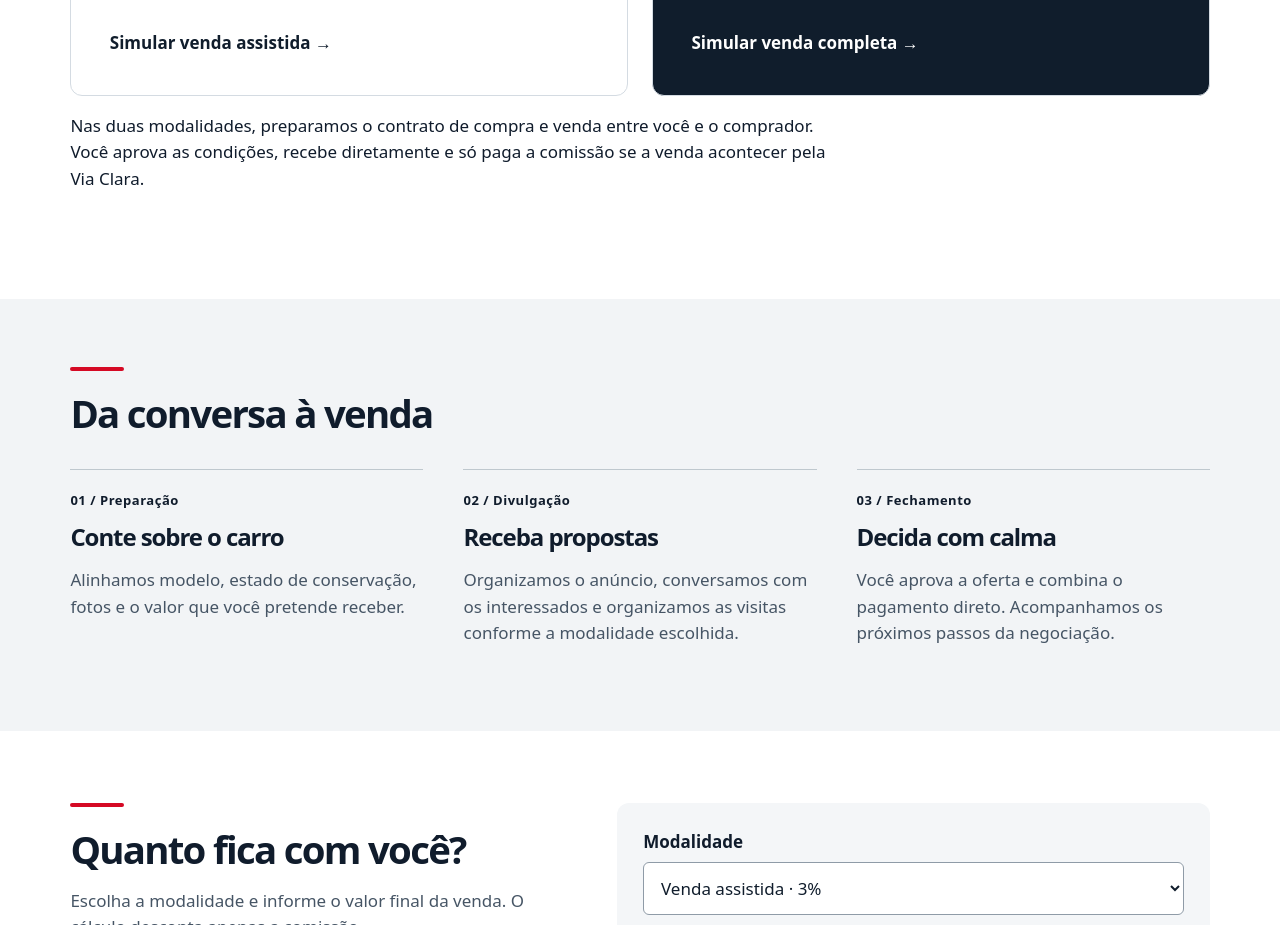
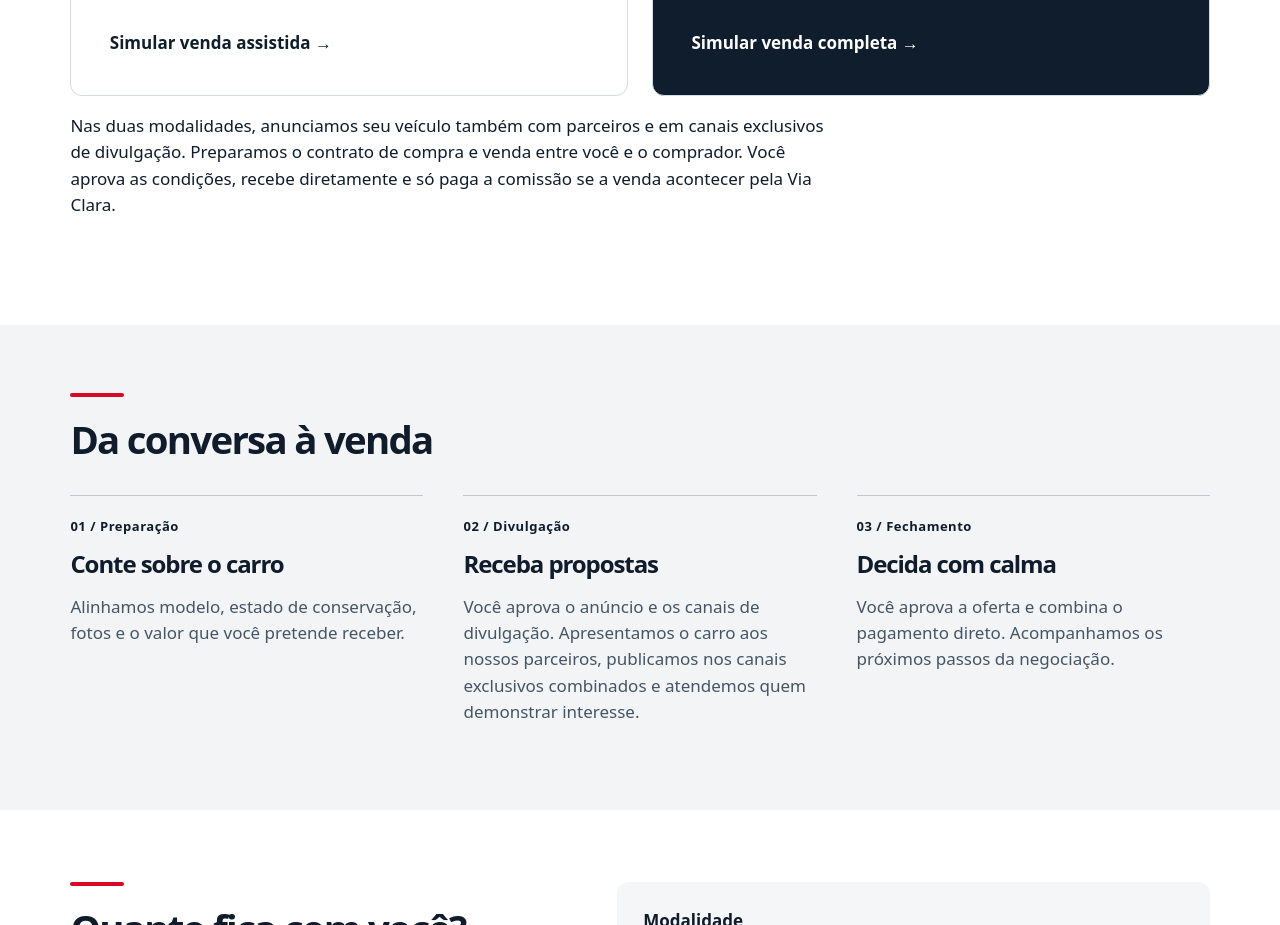
Before and after one commit to Kauerc10/via-clara, a plain HTML site: page index.html in a window 1280 px wide. Shown: the part 1276-2201 px from the top of the page. Drawn offline with Linux system fonts and the light colour scheme.

Commit message:
Destaca parceiros e canais exclusivos nas duas modalidades

```diff
--- a/index.html
+++ b/index.html
@@ -4,7 +4,7 @@
 <section class="wrap plans" id="modalidades"><b class="line"></b><h2>Como você prefere vender?</h2><div class="plan-grid">
 <article><h3>Venda assistida</h3><strong class="rate">3%</strong><p>Para quem quer continuar usando o carro durante a venda.</p><ul><li>O veículo e as chaves ficam com você.</li><li>Preparamos o anúncio, divulgamos nos canais combinados e atendemos os interessados.</li><li>Agendamos as visitas conforme sua disponibilidade e intermediamos as propostas.</li></ul><a href="#comissao" data-rate="3">Simular venda assistida →</a></article>
 <article><h3>Venda completa</h3><strong class="rate">5%</strong><p>Para quem prefere delegar também a retirada e a apresentação do carro.</p><ul><li>Formalizamos a intermediação e custeamos a procuração pública com os poderes acordados.</li><li>Retiramos o veículo mediante registro de entrega e cuidamos da divulgação e das visitas.</li><li>Conduzimos a negociação e acompanhamos a documentação até a conclusão da venda.</li></ul><a href="#comissao" data-rate="5">Simular venda completa →</a></article></div>
-<p class="common">Nas duas modalidades, preparamos o contrato de compra e venda entre você e o comprador. Você aprova as condições, recebe diretamente e só paga a comissão se a venda acontecer pela Via Clara.</p></section><section class="process" id="processo"><div class="wrap"><b class="line"></b><h2>Da conversa à venda</h2><div class="steps"><article><small>01 / Preparação</small><h3>Conte sobre o carro</h3><p>Alinhamos modelo, estado de conservação, fotos e o valor que você pretende receber.</p></article><article><small>02 / Divulgação</small><h3>Receba propostas</h3><p>Organizamos o anúncio, conversamos com os interessados e organizamos as visitas conforme a modalidade escolhida.</p></article><article><small>03 / Fechamento</small><h3>Decida com calma</h3><p>Você aprova a oferta e combina o pagamento direto. Acompanhamos os próximos passos da negociação.</p></article></div></div></section>
+<p class="common">Nas duas modalidades, anunciamos seu veículo também com parceiros e em canais exclusivos de divulgação. Preparamos o contrato de compra e venda entre você e o comprador. Você aprova as condições, recebe diretamente e só paga a comissão se a venda acontecer pela Via Clara.</p></section><section class="process" id="processo"><div class="wrap"><b class="line"></b><h2>Da conversa à venda</h2><div class="steps"><article><small>01 / Preparação</small><h3>Conte sobre o carro</h3><p>Alinhamos modelo, estado de conservação, fotos e o valor que você pretende receber.</p></article><article><small>02 / Divulgação</small><h3>Receba propostas</h3><p>Você aprova o anúncio e os canais de divulgação. Apresentamos o carro aos nossos parceiros, publicamos nos canais exclusivos combinados e atendemos quem demonstrar interesse.</p></article><article><small>03 / Fechamento</small><h3>Decida com calma</h3><p>Você aprova a oferta e combina o pagamento direto. Acompanhamos os próximos passos da negociação.</p></article></div></div></section>
 <section class="wrap split" id="comissao"><div><b class="line"></b><h2>Quanto fica com você?</h2><p>Escolha a modalidade e informe o valor final da venda. O cálculo desconta apenas a comissão.</p></div><div class="calc"><label for="rate">Modalidade</label><select id="rate"><option value="3">Venda assistida · 3%</option><option value="5">Venda completa · 5%</option></select><label for="valor">Valor de venda (R$)</label><input id="valor" type="number" min="0" step="0.01" value="60000"><div aria-live="polite"><p>Comissão de <span id="percent">3%</span> <strong id="fee">R$ 1.800,00</strong></p><p>Você recebe <strong id="net">R$ 58.200,00</strong></p></div></div></section>
 <section class="wrap guide" aria-labelledby="guia"><b class="line"></b>
 <h2 id="guia">Prepare seu carro para o anúncio</h2>
```
